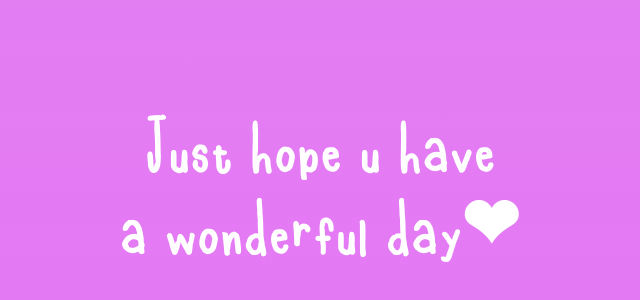
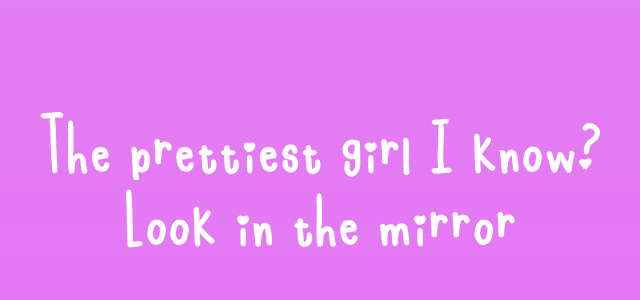
Before and after one commit to Tenz3011/ForFayeee, a plain HTML site: page page1_2.html in a window 1280 px wide. Shown: the part 240-540 px from the top of the page, without its empty margins (321-961 px from the left). Drawn offline with Linux system fonts and the light colour scheme.

Commit message:
Add files via upload

```diff
--- a/page1_2.html
+++ b/page1_2.html
@@ -9,8 +9,8 @@
     </head>
     <body>
         <div class="border">
-            <h1 style="transform: translateY(300px)">Just hope u have </h1>
-            <h1 style="transform: translateY(300px)">a wonderful day&#x2764</h1>
+            <h1 style="transform: translateY(300px)">The prettiest girl I know?</h1>
+            <h1 style="transform: translateY(300px)">Look in the mirror</h1>
         </div>
     </body>
 </html>
```
